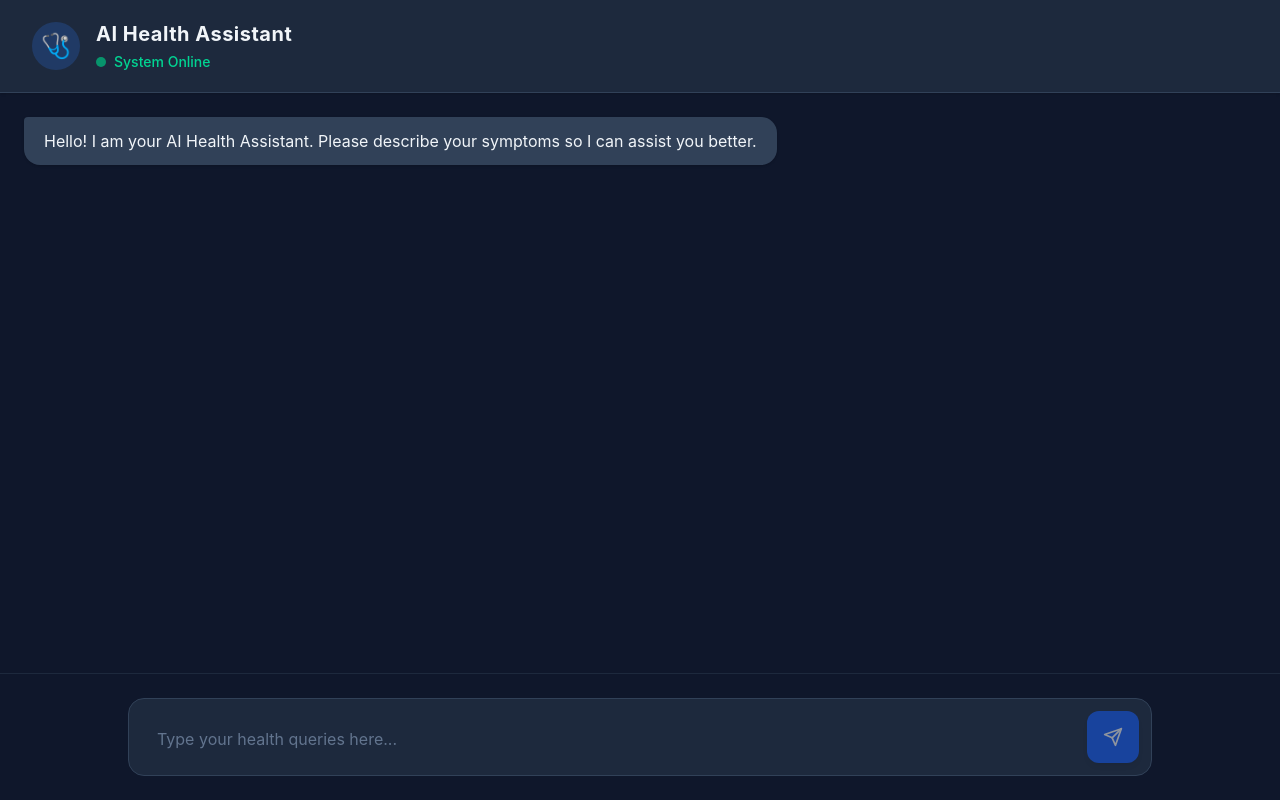
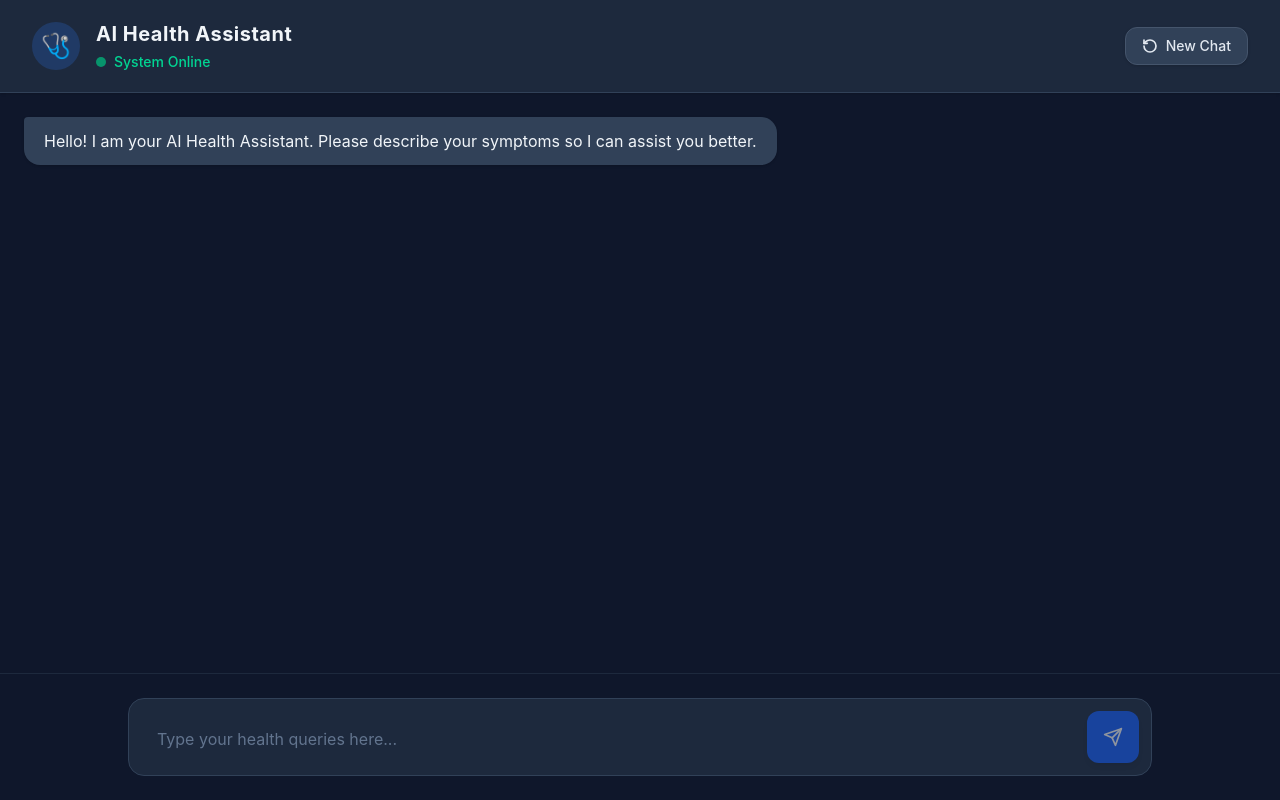
Before and after one commit to husenshai123/ai-health-assistant, a React (Vite) app: page / in a window 1280 px wide. Built offline with nearby package versions, Linux system fonts and the light colour scheme.

Commit message:
feat: added New Chat button to clear conversation history

```diff
--- a/src/components/DiagnosticReport.jsx
+++ b/src/components/DiagnosticReport.jsx
@@ -4,7 +4,7 @@ import { useReactToPrint } from 'react-to-print';
 const DiagnosticReport = ({ reportData }) => {
   const reportRef = useRef();
 
-  // Naya Hook method
+  // New Hook method
   const handleDownloadPdf = useReactToPrint({
     contentRef: reportRef,
     documentTitle: 'AI_Health_Report',
--- a/src/components/HealthAssistant.jsx
+++ b/src/components/HealthAssistant.jsx
@@ -2,9 +2,10 @@ import DiagnosticReport from './DiagnosticReport';
 import React, { useState, useRef, useEffect } from 'react';
 
 const HealthAssistant = () => {
-  const [messages, setMessages] = useState([
-    { role: 'ai', text: 'Hello! I am your AI Health Assistant. Please describe your symptoms so I can assist you better.' }
-  ]);
+  // 1. Initial greeting message ko alag variable me rakha taaki reset karna aasan ho
+  const defaultGreeting = { role: 'ai', text: 'Hello! I am your AI Health Assistant. Please describe your symptoms so I can assist you better.' };
+
+  const [messages, setMessages] = useState([defaultGreeting]);
   const [inputValue, setInputValue] = useState('');
   const [isTyping, setIsTyping] = useState(false);
 
@@ -14,16 +15,20 @@ const HealthAssistant = () => {
     messagesEndRef.current?.scrollIntoView({ behavior: 'smooth' });
   }, [messages, isTyping]);
 
+  // 2. Chat clear karne ka naya function
+  const handleClearChat = () => {
+    setMessages([defaultGreeting]);
+    setInputValue('');
+  };
+
   const handleSendMessage = async () => {
     if (!inputValue.trim()) return;
 
-    // 1. User ka message UI par add karna
     const newUserMessage = { role: 'user', text: inputValue };
     setMessages((prevMessages) => [...prevMessages, newUserMessage]);
     setInputValue('');
     setIsTyping(true);
 
-    // 2. Backend se data mangwana
     try {
         const res = await fetch('http://localhost:5000/api/ai/chat', {
             method: 'POST',
@@ -33,10 +38,8 @@ const HealthAssistant = () => {
             body: JSON.stringify({ message: newUserMessage.text }),
         });
 
-        // 3. API se aaya JSON data receive karna
         const data = await res.json();
 
-        // 4. AI ka response UI par add karna (as a report)
         setMessages((prevMessages) => [
             ...prevMessages,
             { role: 'ai', isReport: true, reportData: data }
@@ -70,9 +73,22 @@ const HealthAssistant = () => {
             </div>
           </div>
         </div>
+
+        {/* 3. Naya "New Chat" Button */}
+        <button
+          onClick={handleClearChat}
+          className="flex items-center gap-2 bg-slate-700 hover:bg-slate-600 text-slate-200 text-sm font-medium py-2 px-4 rounded-xl transition-colors border border-slate-600 shadow-sm"
+          title="Start a new conversation"
+        >
+          <svg xmlns="http://www.w3.org/2000/svg" width="16" height="16" viewBox="0 0 24 24" fill="none" stroke="currentColor" strokeWidth="2.5" strokeLinecap="round" strokeLinejoin="round">
+            <path d="M3 12a9 9 0 1 0 9-9 9.75 9.75 0 0 0-6.74 2.74L3 8"/>
+            <path d="M3 3v5h5"/>
+          </svg>
+          New Chat
+        </button>
       </header>
 
-      {/* Chat Area - Yahan Main Fixes Kiye Hain */}
+      {/* Chat Area */}
       <div className="flex-1 overflow-y-auto p-4 sm:p-6 space-y-6">
         {messages.map((msg, index) => (
           <div key={index} className={`flex w-full ${msg.role === 'user' ? 'justify-end' : 'justify-start'}`}>
@@ -98,7 +114,7 @@ const HealthAssistant = () => {
           </div>
         ))}
 
-        {/* Typing Animation UI - Fixed Colors & Layout */}
+        {/* Typing Animation UI */}
         {isTyping && (
           <div className="flex w-full justify-start items-end gap-2">
              <div className="w-8 h-8 rounded-full bg-indigo-600 flex items-center justify-center text-white text-xs font-bold shrink-0">AI</div>
```
